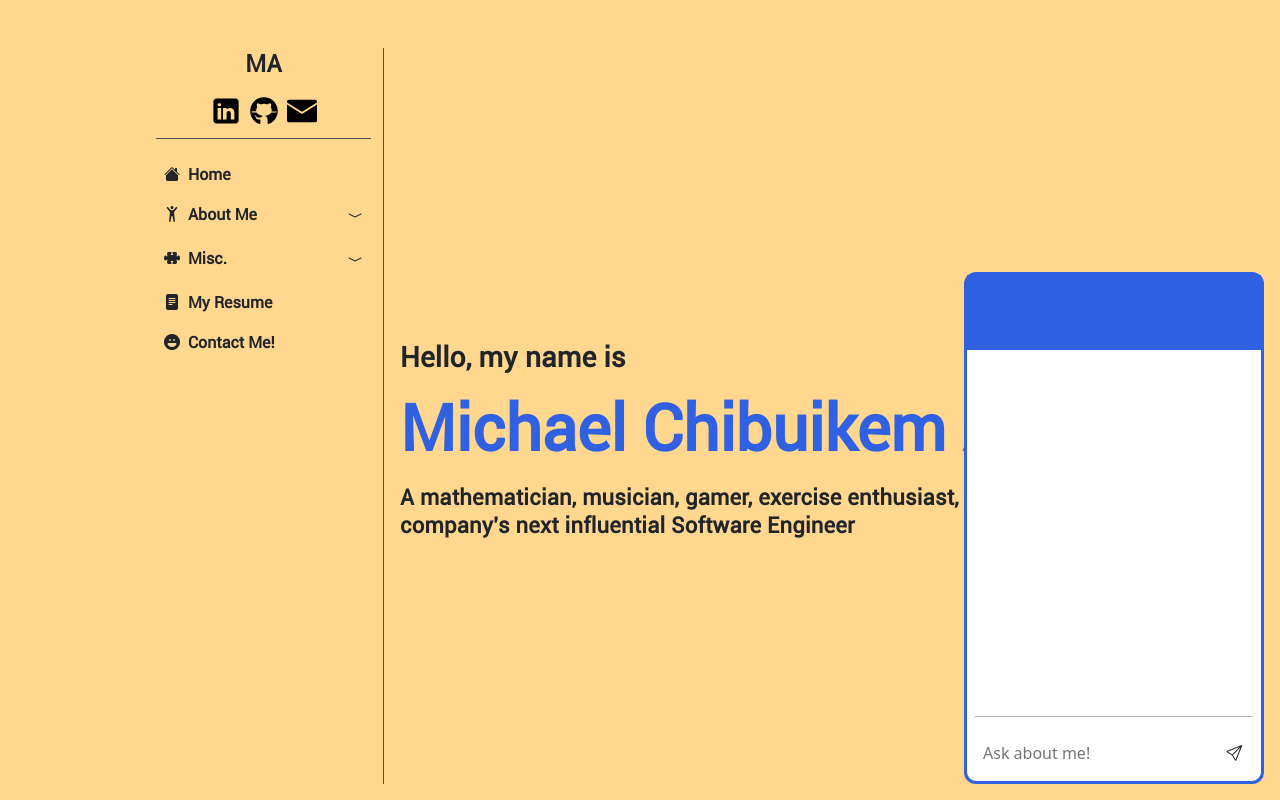
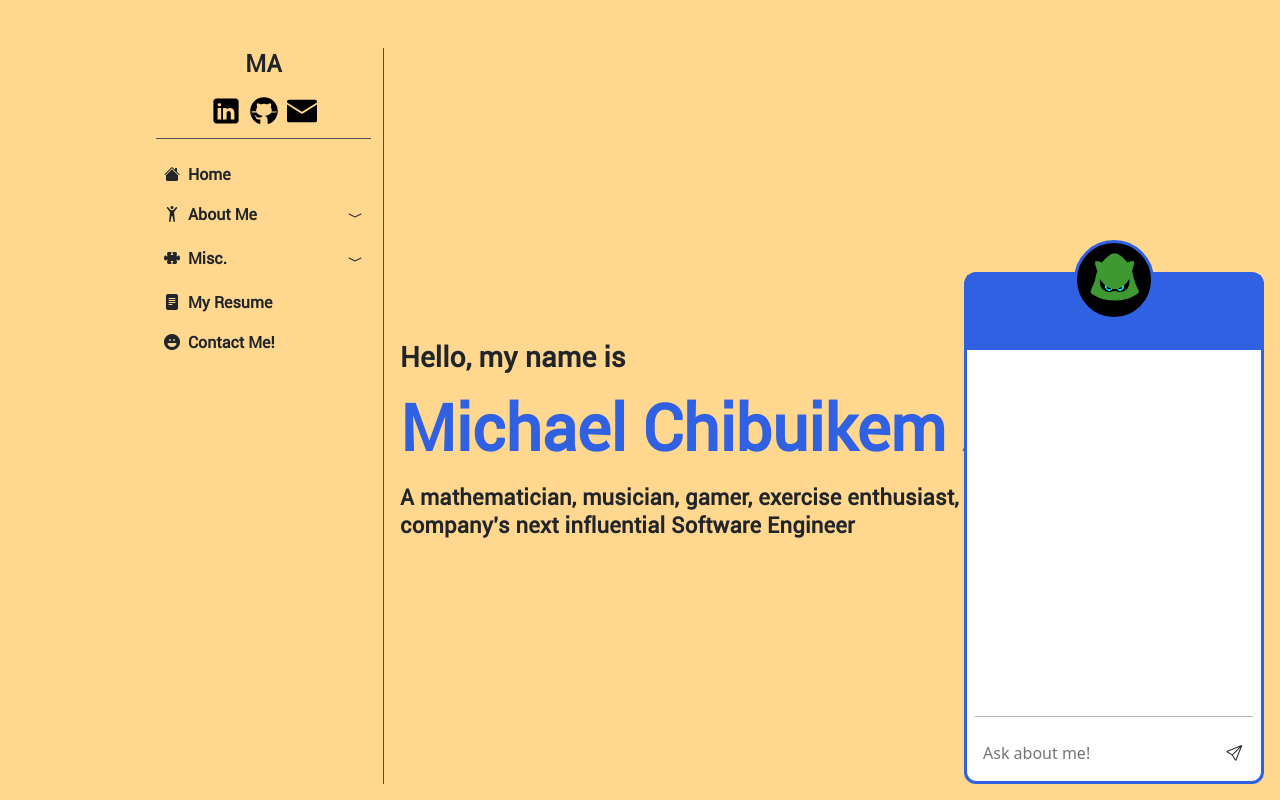
Before and after one commit to Smashthehedgehog/portfolio-fullstack, a React (Create React App) app in the folder frontend/: page /my-app in a window 1280 px wide. Shown: the top 800 px of the page. Built offline with nearby package versions, Linux system fonts and the light colour scheme.

Commit message:
Added an Icon

```diff
--- a/frontend/src/App.js
+++ b/frontend/src/App.js
@@ -5,6 +5,7 @@ import AOS from 'aos';
 import 'aos/dist/aos.css';
 import Sidebar from './components/sidebar/Sidebar';
 import Chatbot from './components/chatbot/Chatbot';
+import ChatbotIcon from './components/chatbot/ChatbotIcon';
 import 'bootstrap-icons/font/bootstrap-icons.css';
 import Home from './pages/Home';
 import Autobiography from './pages/Autobiography';
@@ -80,6 +81,7 @@ function App() {
           </div>
         </div>
         < Chatbot />
+        < ChatbotIcon />
       </div>
     </Router>
   );
--- a/frontend/src/components/chatbot/Chatbot.css
+++ b/frontend/src/components/chatbot/Chatbot.css
@@ -1,8 +1,8 @@
 .chat-container {
-    position: sticky;
+    position: fixed;
     bottom: 1rem;
     right: 1rem;
-    max-width: 300px;
+    width: 300px;
     border: 3px solid #3061e3;
     border-radius: 12px;
     background-color: #fff;
@@ -72,3 +72,15 @@ button {
 .send-button:focus-visible {
     outline: 2px solid black;
 }
+
+.chatbot-icon {
+    width: 80px;
+    height: 80px;
+    border-radius: 50%;
+    border: 3px solid #3061e3;
+    background-color: black;
+    position: fixed;
+    bottom: 30rem;
+    right: 7.9rem;
+    margin-left: auto;
+}
--- /dev/null
+++ b/frontend/src/components/chatbot/ChatbotIcon.js
@@ -0,0 +1,13 @@
+import React from 'react'
+import chatbot_icon from '../../pictures/chatbot-icon.png';
+import './Chatbot.css';
+
+const ChatbotIcon = () => {
+  return (
+    <div className='chatbot-icon d-flex justify-content-center align-items-center'>
+        <img src={chatbot_icon} width={'100%'} height={'100%'}></img>
+    </div>
+  )
+}
+
+export default ChatbotIcon;
```
Also changed, not shown: frontend/src/pictures/chatbot-icon.png (added).
